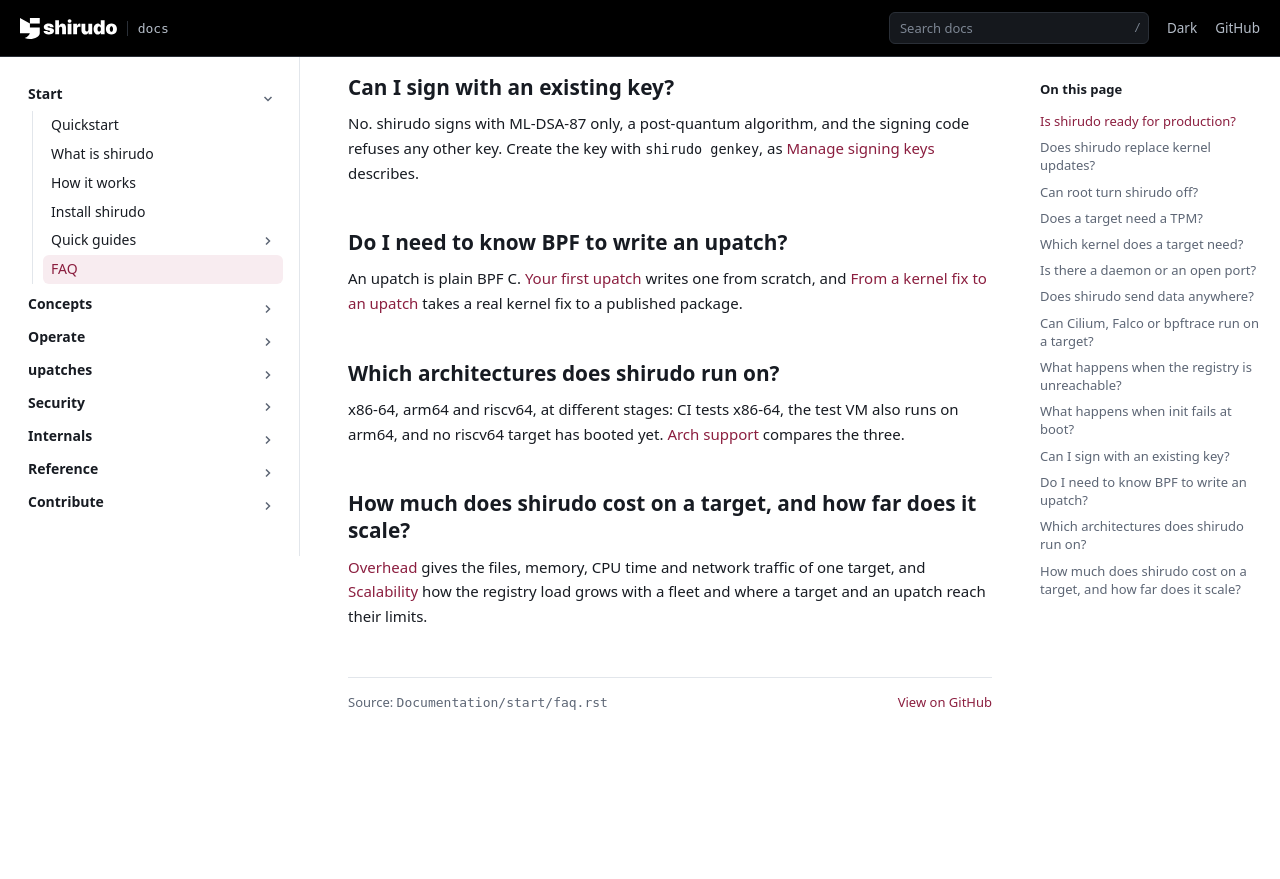
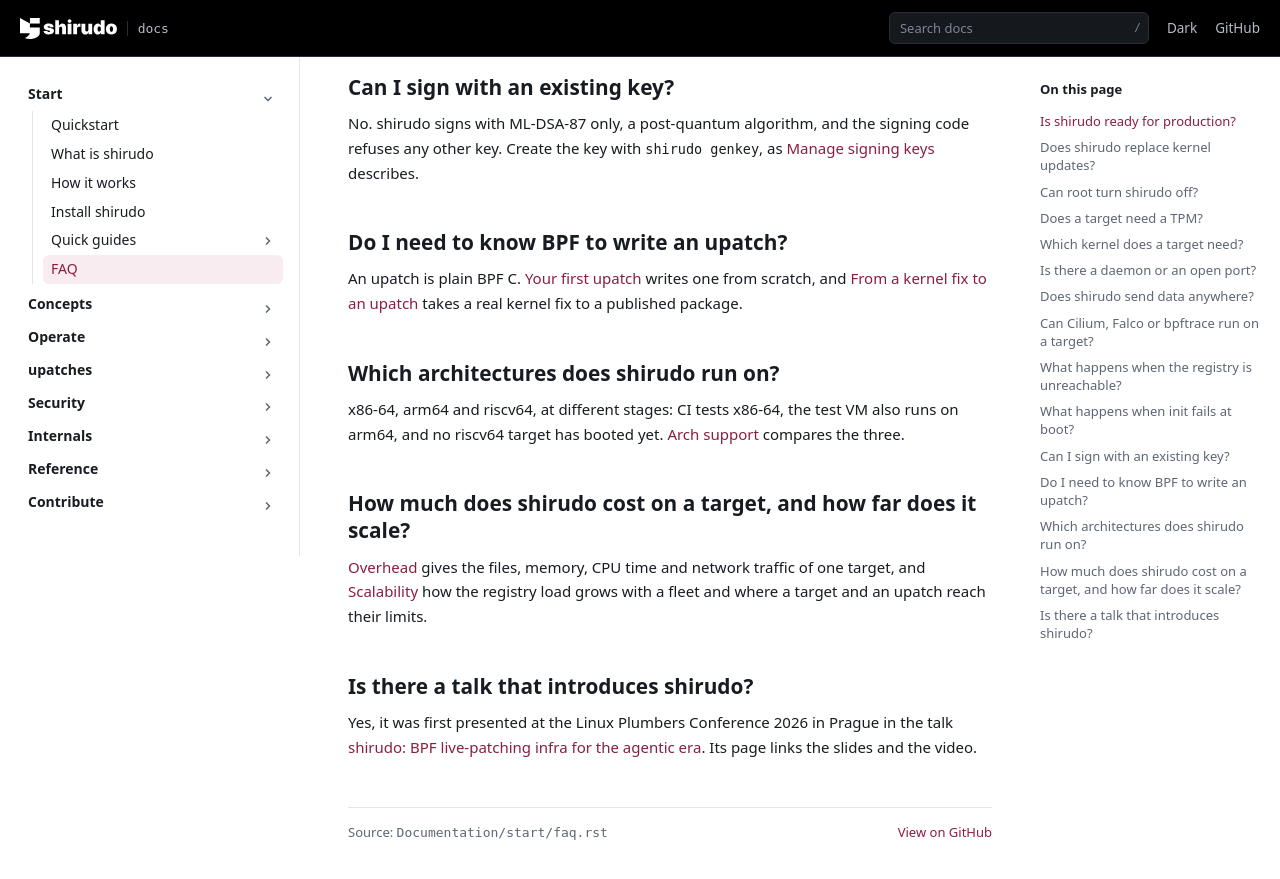
Before and after one commit to AliBashaSY/shirudo, a Sphinx documentation site: the page built from Documentation/start/faq.rst, in a window 1280 px wide and 900 px high, scrolled down 1705 px. Shown: the top 879 px of the window. Built offline with Sphinx 7.4.7, drawn with Linux system fonts in a browser that asks for light colours; pages that are not in the unit, such as notebooks, are missing from menus; before the commit the page ends 2474 px from its top, so only the background shows below that.

Commit message:
Documentation: point the FAQ to the talk that introduced shirudo
shirudo was first presented at the Linux Plumbers Conference 2026, and
the talk's page links the slides and the video, but nothing in the
documentation points a newcomer to it.

Add the question to the FAQ, with a link to the talk.

Signed-off-by: Daniel Borkmann <daniel@iogearbox.net>

```diff
--- a/Documentation/start/faq.rst
+++ b/Documentation/start/faq.rst
@@ -115,3 +115,11 @@ How much does shirudo cost on a target, and how far does it scale?
 network traffic of one target, and :doc:`/operate/plan/scalability` how
 the registry load grows with a fleet and where a target and an upatch
 reach their limits.
+
+Is there a talk that introduces shirudo?
+----------------------------------------
+
+Yes, it was first presented at the Linux Plumbers Conference 2026 in
+Prague in the talk `shirudo: BPF live-patching infra for the agentic
+era <https://lpc.events/event/20/contributions/2437/>`__. Its page
+links the slides and the video.
```
